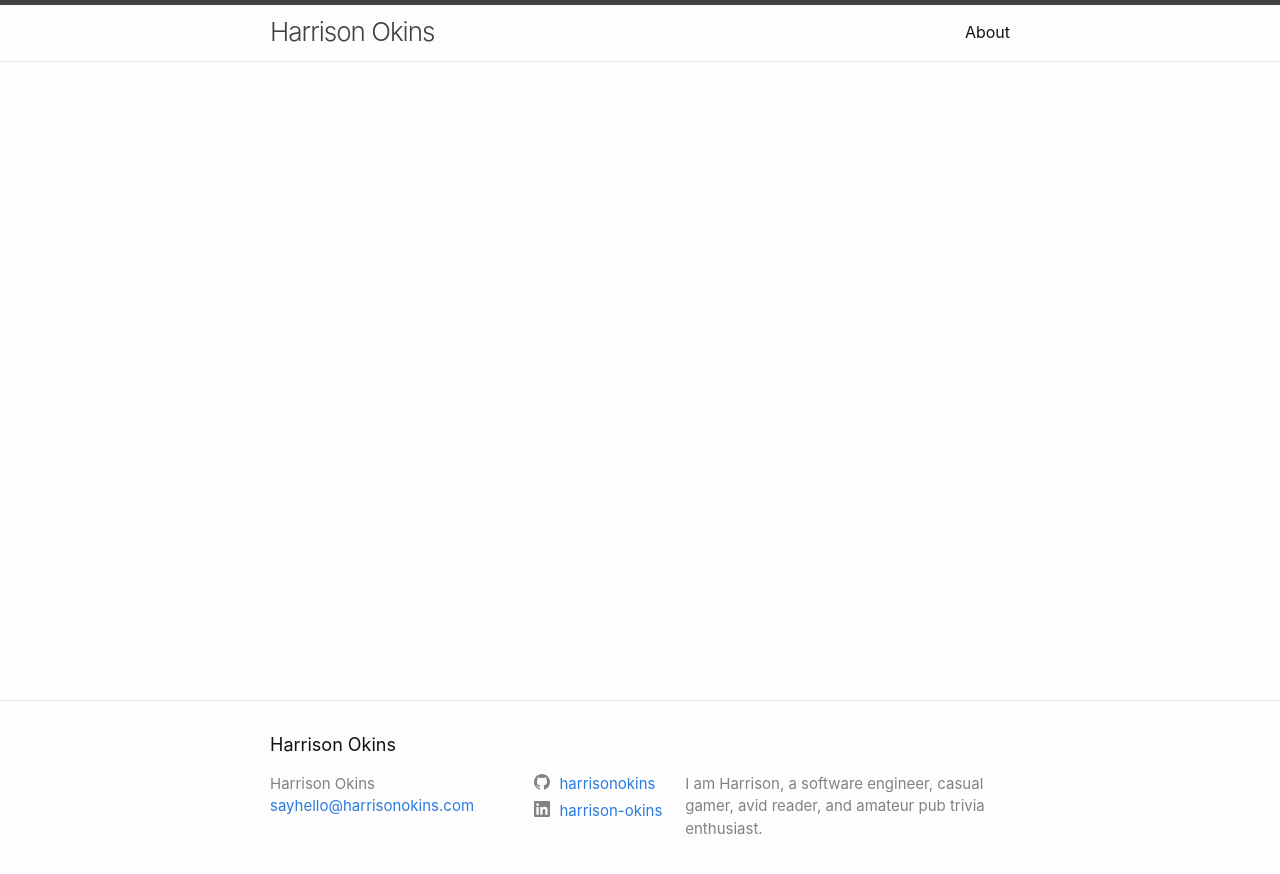
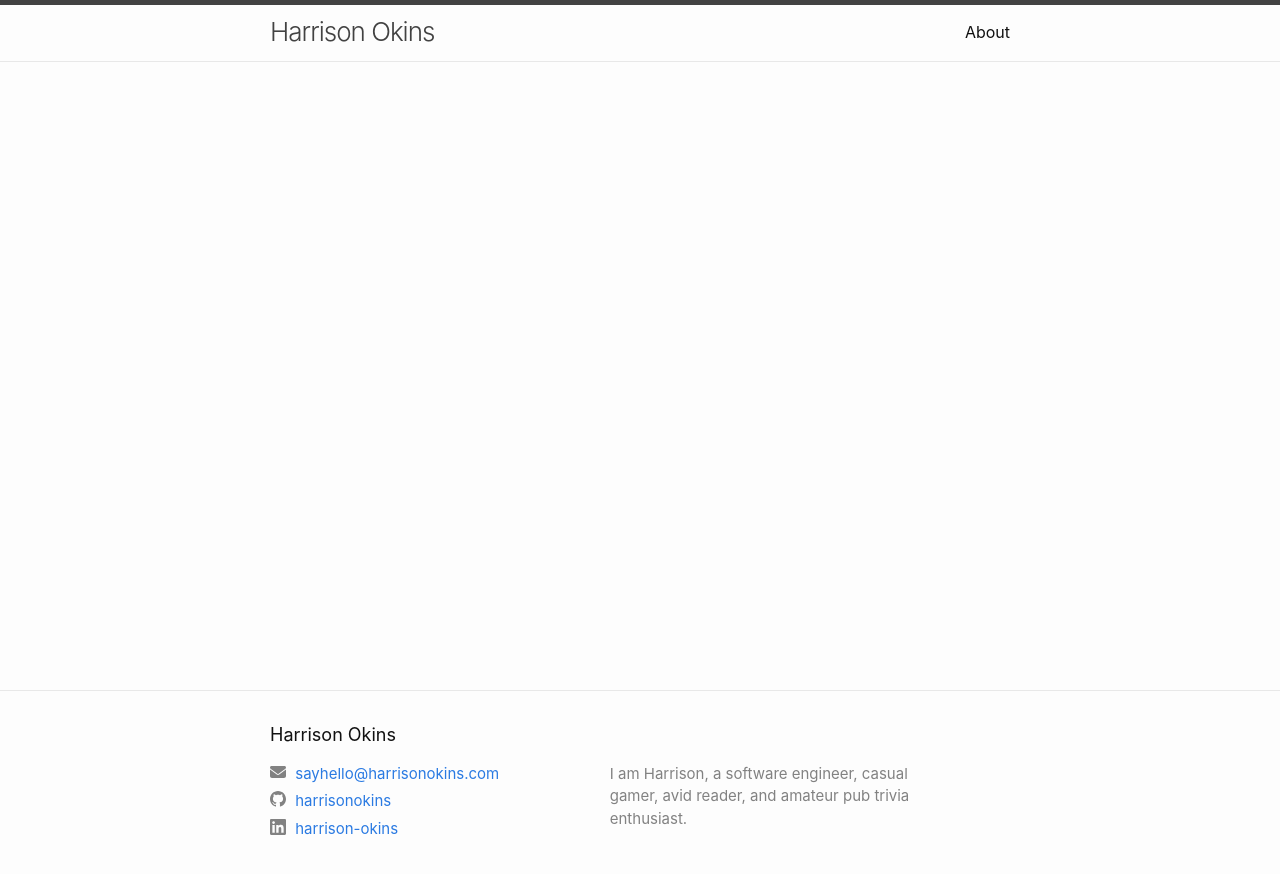
Before and after one commit to harrisonokins/harrisonokins.github.io, a Jekyll site: the page built from index.markdown, in a window 1280 px wide. Shown: the top 874 px of the page. Built offline with Jekyll 4.4.1, drawn with Linux system fonts in a browser that asks for light colours.

Commit message:
Move email into the list of social links

```diff
--- a/_includes/footer.html
+++ b/_includes/footer.html
@@ -6,22 +6,7 @@
     <h2 class="footer-heading">{{ site.title | escape }}</h2>
 
     <div class="footer-col-wrapper">
-      <div class="footer-col footer-col-1">
-        <ul class="contact-list">
-          <li class="p-name">
-            {%- if site.author -%}
-              {{ site.author | escape }}
-            {%- else -%}
-              {{ site.title | escape }}
-            {%- endif -%}
-            </li>
-            {%- if site.email -%}
-            <li><a class="u-email" href="mailto:{{ site.email }}">{{ site.email }}</a></li>
-            {%- endif -%}
-        </ul>
-      </div>
-
-      <div class="footer-col footer-col-2">
+      <div class="footer-col footer-col-3">
         {%- include social.html -%}
       </div>
 
--- a/_includes/social.html
+++ b/_includes/social.html
@@ -1,5 +1,45 @@
 <ul class="social-media-list">
-  {%- if site.github_username -%}<li><a href="https://github.com/{{ site.github_username| cgi_escape | escape }}"><svg class="svg-icon"><use xlink:href="{{ '/assets/social-icons.svg#github' | relative_url }}"></use></svg> <span class="username">{{ site.github_username| escape }}</span></a></li>{%- endif -%}
-  {%- if site.linkedin_username -%}<li><a href="https://www.linkedin.com/in/{{ site.linkedin_username| cgi_escape | escape }}"><svg class="svg-icon"><use xlink:href="{{ '/assets/social-icons.svg#linkedin' | relative_url }}"></use></svg> <span class="username">{{ site.linkedin_username| escape }}</span></a></li>{%- endif -%}
-  {%- if site.rss -%}<li><a href="{{ 'feed.xml' | relative_url }}"><svg class="svg-icon"><use xlink:href="{{ '/assets/social-icons.svg#rss' | relative_url }}"></use></svg> <span>{{ site.rss | escape }}</span></a></li>{%- endif -%}
+  {%- if site.email -%}
+  <li>
+    <a href="mailto:{{ site.email }}">
+      <svg class="svg-icon">
+        <use xlink:href="{{ '/assets/social-icons.svg#email' | relative_url }}"></use>
+      </svg>
+      <span class="username">{{ site.email }}</span>
+    </a>
+  </li>
+  {%- endif -%}
+
+  {%- if site.github_username -%}
+  <li>
+    <a href="https://github.com/{{ site.github_username| cgi_escape | escape }}">
+      <svg class="svg-icon">
+        <use xlink:href="{{ '/assets/social-icons.svg#github' | relative_url }}"></use>
+      </svg>
+      <span class="username">{{ site.github_username| escape }}</span>
+    </a>
+  </li>
+  {%- endif -%}
+
+  {%- if site.linkedin_username -%}
+  <li>
+    <a href="https://www.linkedin.com/in/{{ site.linkedin_username| cgi_escape | escape }}">
+      <svg class="svg-icon">
+        <use xlink:href="{{ '/assets/social-icons.svg#linkedin' | relative_url }}"></use>
+      </svg>
+      <span class="username">{{ site.linkedin_username| escape }}</span>
+    </a>
+  </li>
+  {%- endif -%}
+
+  {%- if site.rss -%}
+  <li>
+    <a href="{{ 'feed.xml' | relative_url }}">
+      <svg class="svg-icon">
+        <use xlink:href="{{ '/assets/social-icons.svg#rss' | relative_url }}"></use>
+      </svg>
+      <span>{{ site.rss | escape }}</span>
+    </a>
+  </li>
+  {%- endif -%}
 </ul>
```
Also changed, not shown: assets/social-icons.svg.
